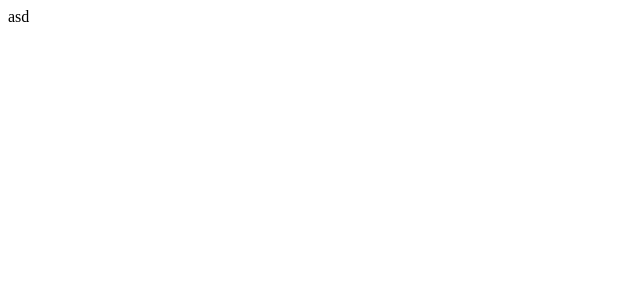
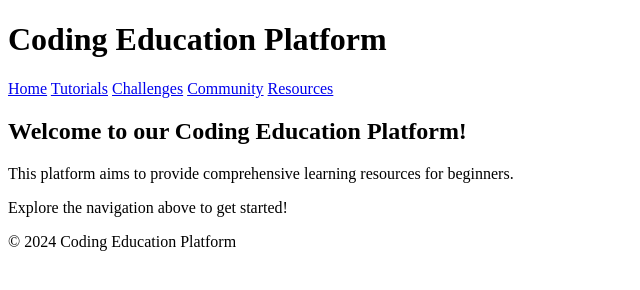
Before and after one commit to FruityCombo/HTML-CLASS, a plain HTML site: page index.html in a window 1280 px wide. Shown: the whole page, without its empty margins (0-640 px from the left). Drawn offline with Linux system fonts and the light colour scheme.

Commit message:
Update index.html

```diff
--- a/index.html
+++ b/index.html
@@ -1 +1,30 @@
-asd
+<!DOCTYPE html>
+<html lang="en">
+<head>
+    <meta charset="UTF-8">
+    <meta name="viewport" content="width=device-width, initial-scale=1.0">
+    <title>Coding Education Platform - Home</title>
+    <!-- You can link your CSS file here -->
+    <link rel="stylesheet" href="styles.css">
+</head>
+<body>
+    <header>
+        <h1>Coding Education Platform</h1>
+    </header>
+    <nav>
+        <a href="https://yourusername.github.io/your-repository-name/index.html">Home</a>
+        <a href="https://yourusername.github.io/your-repository-name/tutorial.html">Tutorials</a>
+        <a href="https://yourusername.github.io/your-repository-name/challenges.html">Challenges</a>
+        <a href="https://yourusername.github.io/your-repository-name/community.html">Community</a>
+        <a href="https://yourusername.github.io/your-repository-name/resources.html">Resources</a>
+    </nav>
+    <section>
+        <h2>Welcome to our Coding Education Platform!</h2>
+        <p>This platform aims to provide comprehensive learning resources for beginners.</p>
+        <p>Explore the navigation above to get started!</p>
+    </section>
+    <footer>
+        <p>&copy; 2024 Coding Education Platform</p>
+    </footer>
+</body>
+</html>
```
